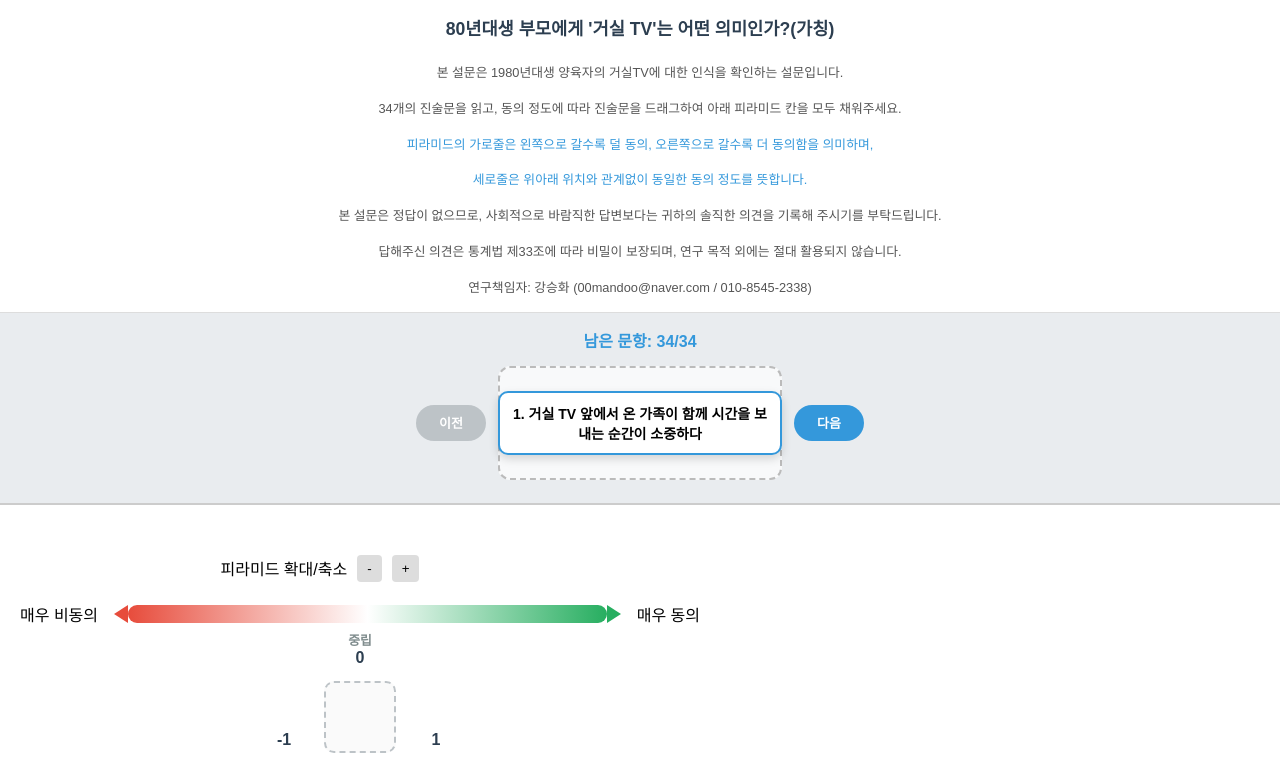
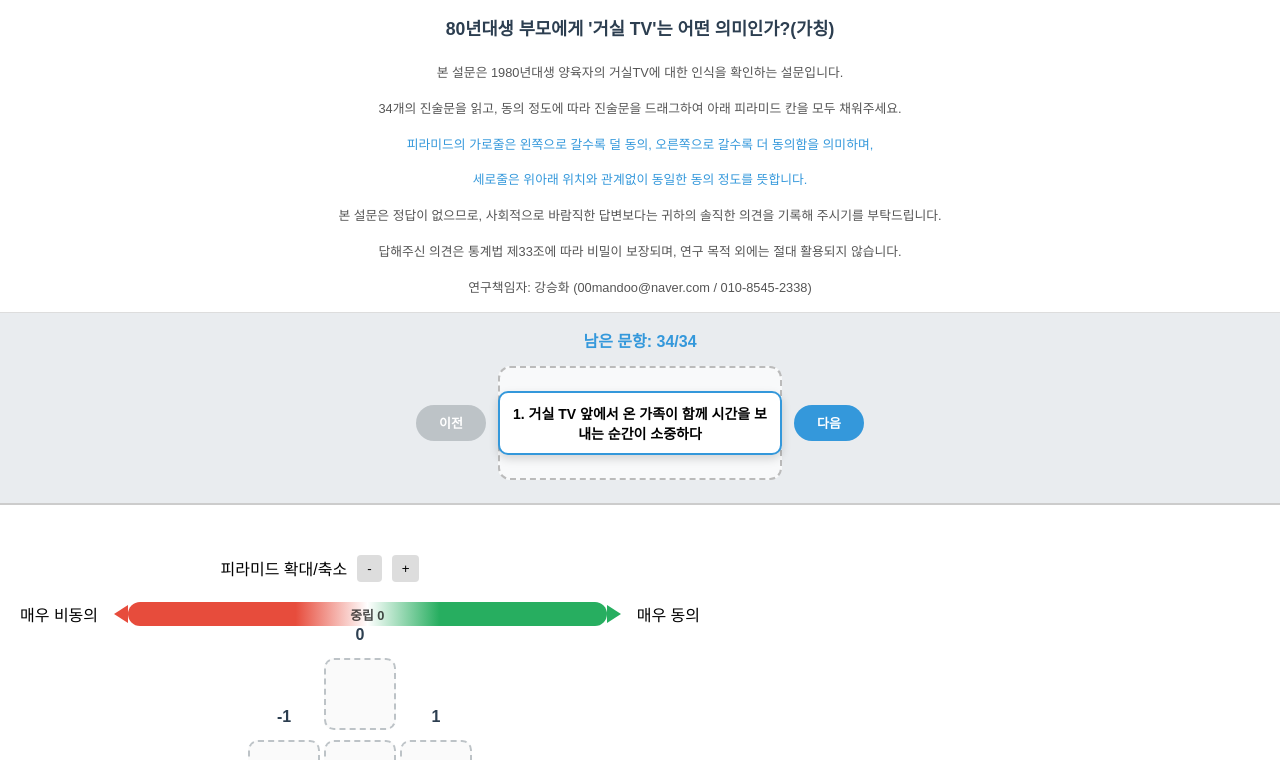
Before and after one commit to 00mandoo-afk/tv80-survey, a plain HTML site: page index.html in a window 1280 px wide. Shown: the top 760 px of the page. Drawn offline with Linux system fonts and the light colour scheme.

Commit message:
Update index.html

```diff
--- a/index.html
+++ b/index.html
@@ -220,13 +220,15 @@
 
 .arrow-bar {
     position: relative;
-    width: 100%;              /* ← 가운데 영역 전체 사용 */
-    height: 18px;
-    border-radius: 9px;
+    width: 100%;
+    height: 24px;              /* 살짝 높여서 글자 자리 확보 */
+    border-radius: 12px;
     background: linear-gradient(
         90deg,
         #e74c3c 0%,
-        #ffffff 50%,
+        #e74c3c 35%,   /* 빨강 */
+        #ffffff 50%,  /* 흰색(중앙) */
+        #27ae60 65%,  /* 초록 */
         #27ae60 100%
     );
 }
@@ -252,13 +254,15 @@
 
 /* 중립 라벨 */
 .arrow-middle {
-    text-align: center;
+    position: absolute;
+    top: 50%;
+    left: 50%;
+    transform: translate(-50%, -50%);
     font-size: 0.8rem;
     font-weight: 700;
-    color: #7f8c8d;
-    margin-top: 4px;
+    color: rgba(0, 0, 0, 0.7);  /* 약간 투명하게 */
+    pointer-events: none;       /* 드래그 방해 X */
 }
-
         .form-section {
             background: white;
             margin: 15px;
@@ -426,13 +430,13 @@
 
          <div id="pyramid-zoom-wrapper">
     <!-- 그라데이션 화살표 + 라벨 -->
-    <div class="arrow-scale">
-        <span class="label left">매우 비동의</span>
-        <div class="arrow-bar"></div>
-        <span class="label right">매우 동의</span>
+  <div class="arrow-scale">
+    <span class="label left">매우 비동의</span>
+    <div class="arrow-bar">
+        <span class="arrow-middle">중립 0</span>
     </div>
-    <div class="arrow-middle">중립</div>
-
+    <span class="label right">매우 동의</span>
+</div>
     <!-- 피라미드 보드 -->
     <div class="board-container" id="board"></div>
 </div>
```
